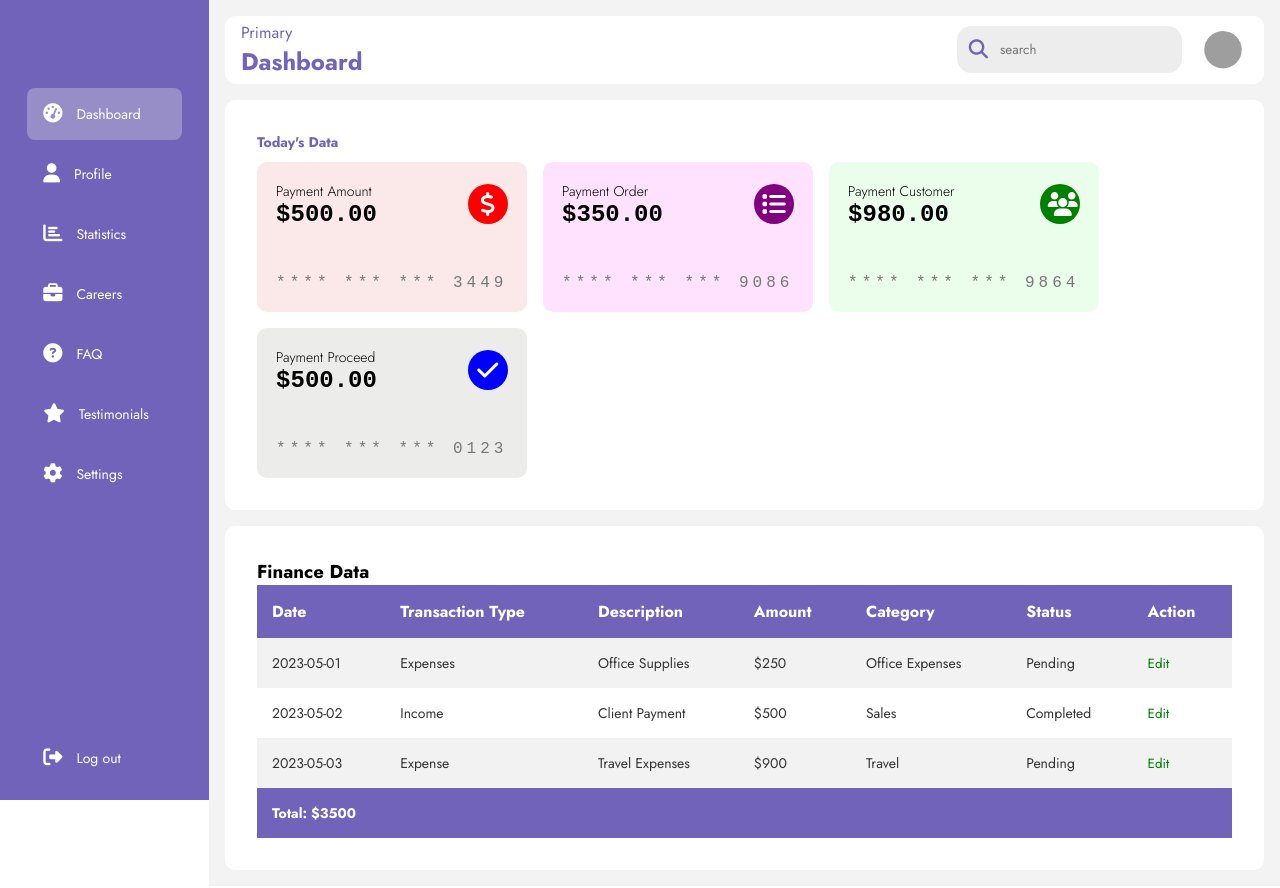
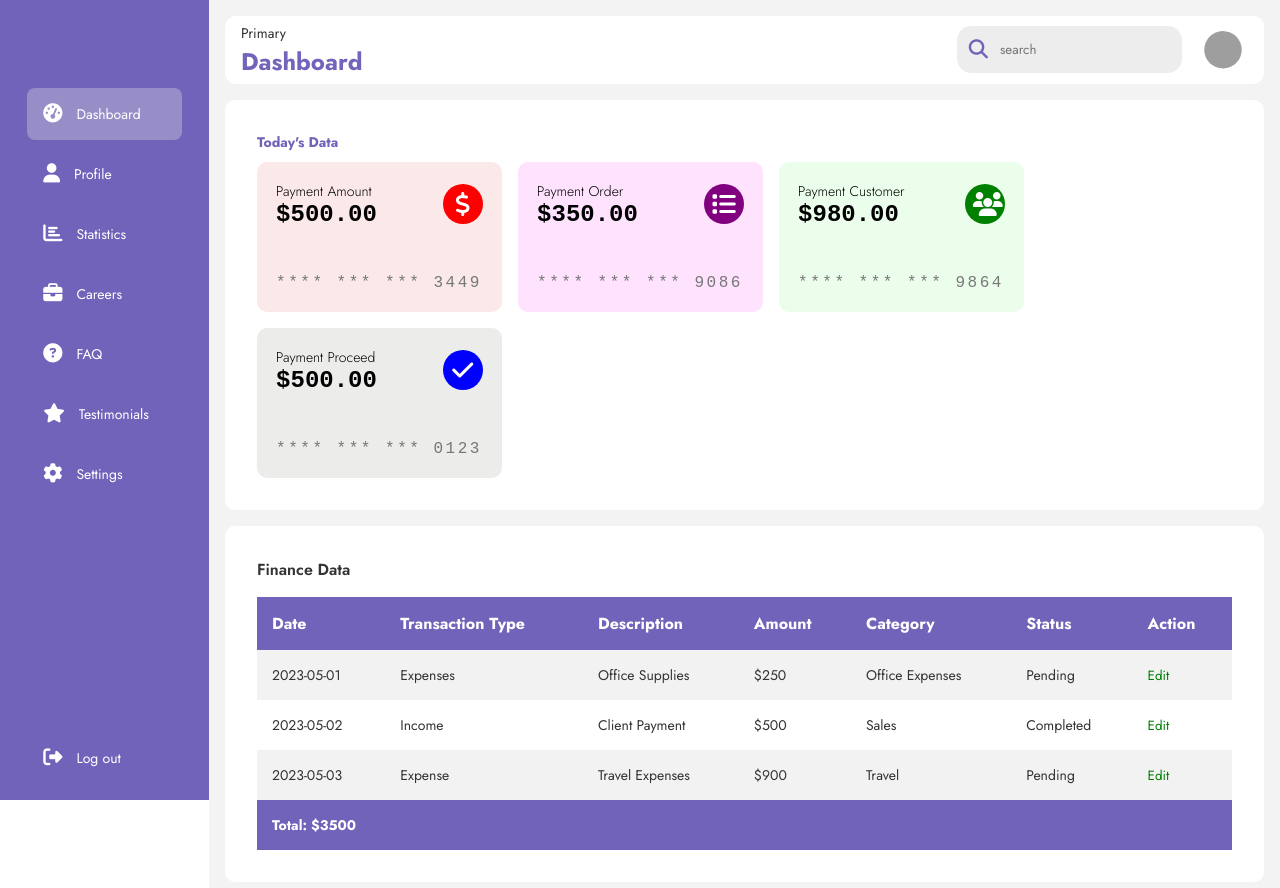
Before and after one commit to Edeminam/Dashboard, a plain HTML site: page index.html in a window 1280 px wide. Drawn offline with Linux system fonts and the light colour scheme; grey boxes are pictures that could not be loaded.

Commit message:
dashboard

```diff
--- a/dashboard.css
+++ b/dashboard.css
@@ -108,6 +108,11 @@ body{
     color: rgba(115, 99, 186, 255);
 }
 
+.sub-top{
+    color: #333;
+    font-size: .875rem;
+}
+
 .user-info{
     display: flex;
     align-items: center;
@@ -163,8 +168,7 @@ body{
     background: rgb(229, 223, 223);
     border-radius: 10px;
     padding: 1.2rem;
-    /* margin-left: .5rem; */
-    width: 270px;
+    width: 245px;
     height: 150px;
     display: flex;
     flex-direction: column;
@@ -213,7 +217,7 @@ body{
 .card-detail{
     font-size: 16px;
     color: #777;
-    letter-spacing: 4px;
+    letter-spacing: 2.5px;
     font-family: 'Courier New', Courier, monospace;
 }
 
@@ -244,6 +248,13 @@ body{
 }
 
 /* tabular wrapper Section*/
+
+.main--title{
+    padding-bottom: 1rem;
+    font-size: 1rem;
+    font-weight: 600;
+    color: #333;
+}
 
 .tabular-wrapper{
     background: #fff;
--- a/index.html
+++ b/index.html
@@ -58,7 +58,7 @@
     <div class="main-content">
       <div class="hdr-wrapper">
         <div class="hdr-title">
-          <span>Primary</span>
+          <span class="sub-top">Primary</span>
           <h2>Dashboard</h2>
         </div>
         <div class="user-info">
```
